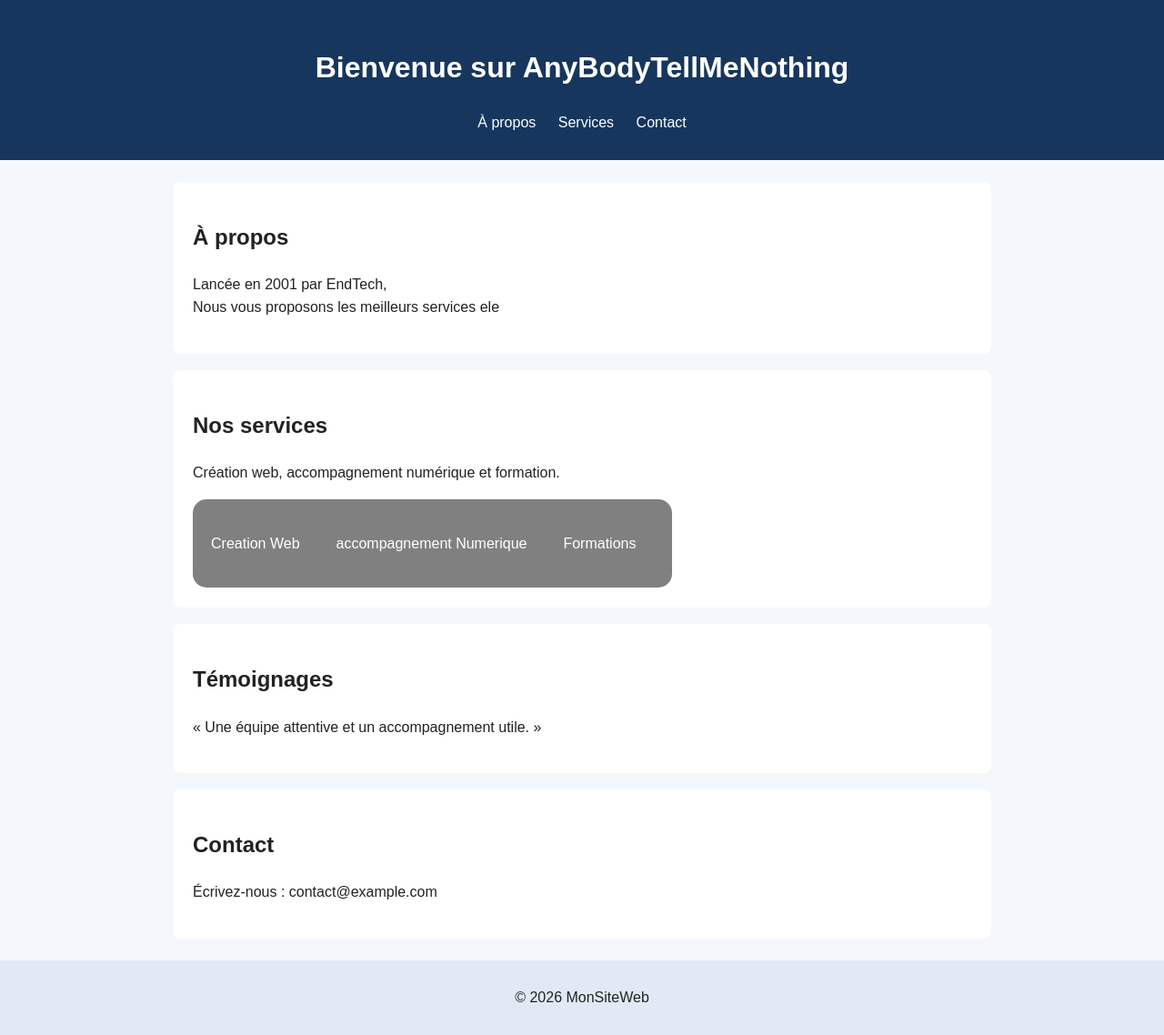
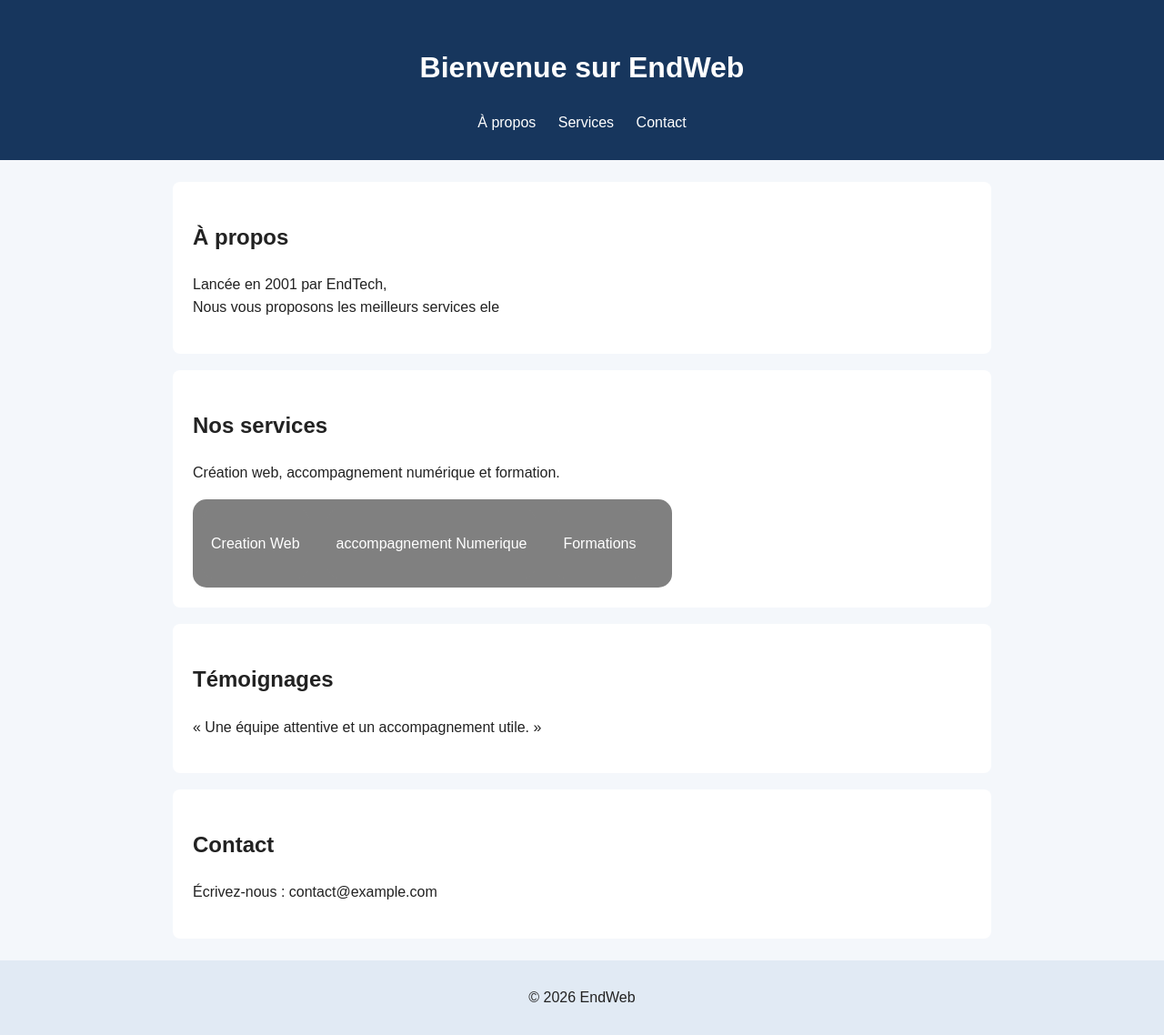
Before and after one commit to AquaEndays/mon-site-web, a plain HTML site: page index.html in a window 1280 px wide. Shown: the whole page at 91% size. Drawn offline with Linux system fonts and the light colour scheme.

Commit message:
Modification du nom du site

```diff
--- a/index.html
+++ b/index.html
@@ -9,7 +9,7 @@ scale=1.0">
 </head>
 <body>
   <header>
-    <h1>Bienvenue sur AnyBodyTellMeNothing</h1>
+    <h1>Bienvenue sur EndWeb</h1>
     <nav>
       <a href="#apropos">À propos</a>
       <a href="#services">Services</a>
@@ -49,6 +49,6 @@ formation.</p>
       <p>Écrivez-nous : contact@example.com</p>
     </section>
   </main>
-  <footer><p>© 2026 MonSiteWeb</p></footer>
+  <footer><p>© 2026 EndWeb</p></footer>
 </body>
 </html>
```
